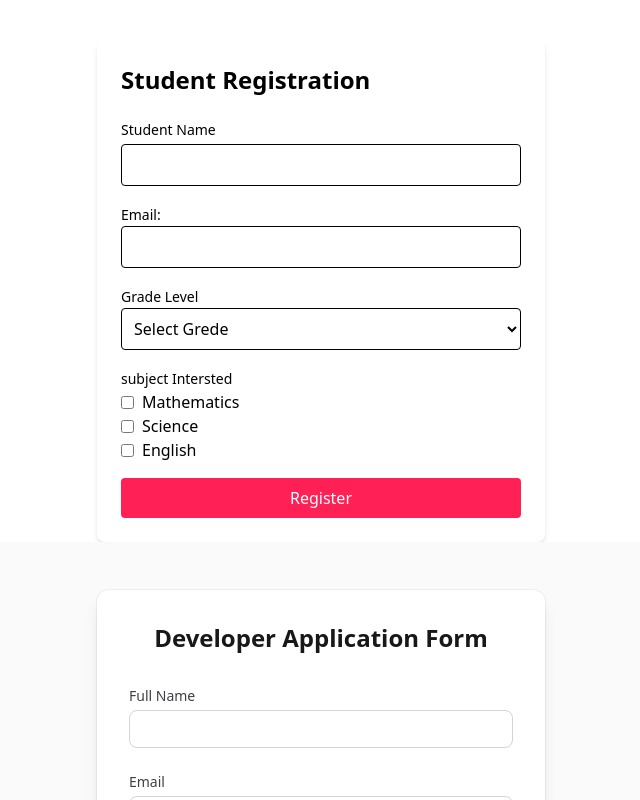
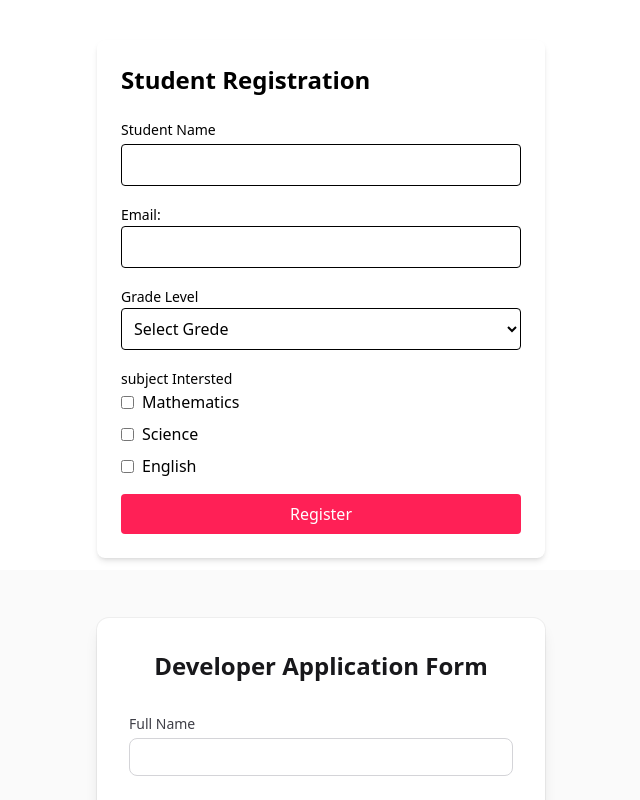
Before and after one commit to TasnimKulle/FormControlled_challanges, a React (Vite) app: page / in a window 1280 px wide. Shown: the top 800 px of the page, without its empty margins (319-959 px from the left). Built offline with nearby package versions, Linux system fonts and the light colour scheme.

Commit message:
add to reset and some style

```diff
--- a/src/ReactHookForm.jsx
+++ b/src/ReactHookForm.jsx
@@ -5,12 +5,14 @@ export const ReactHookForm = () => {
     register,
     handleSubmit,
     formState: { errors },
+    reset,
   } = useForm();
   const onData = (data) => {
     alert("Registration Seccsefulle\n" + JSON.stringify(data));
+    reset();
   };
   return (
-    <div className="max-w-md mx-auto mt-10 p-6 bg-white rounded-lg shadow-md ">
+    <div className="max-w-md mx-auto mt-10 p-6 bg-white rounded-lg shadow-md  mb-3">
       <h2 className="text-2xl font-bold mb-6">Student Registration</h2>
       <form onSubmit={handleSubmit(onData)} className="space-y-4">
         <div>
@@ -65,7 +67,7 @@ export const ReactHookForm = () => {
         </div>
         <div>
           <label className="font-medium text-sm">subject Intersted</label>
-          <div >
+          <div className="space-y-2">
             <label className="flex items-center">
               <input
                 type="checkbox"
@@ -89,14 +91,16 @@ export const ReactHookForm = () => {
             <label className="flex items-center">
               <input
                 type="checkbox"
-                {...register('subjects')}
+                {...register("subjects")}
                 value="english"
                 className="mr-2"
               />
               English
             </label>
           </div>
-          {errors.subjects && <p className="text-red-500">{errors.subjects.message}</p>}
+          {errors.subjects && (
+            <p className="text-red-500">{errors.subjects.message}</p>
+          )}
         </div>
         <button
           type="submit"
```
